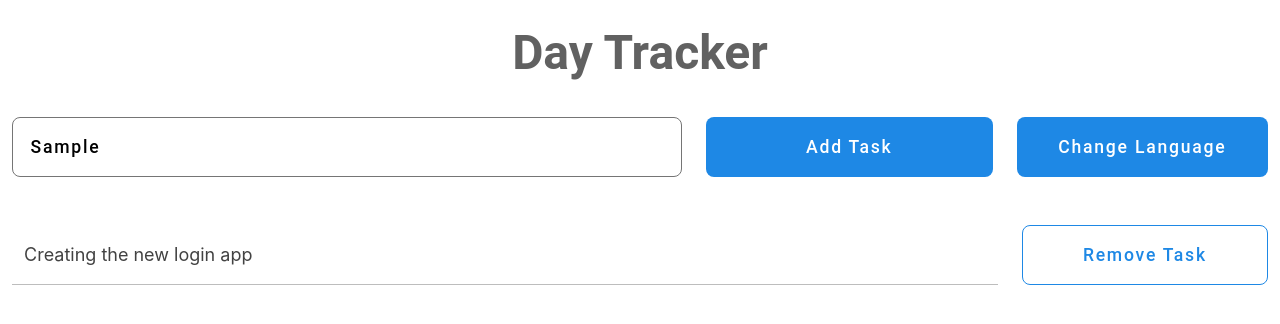
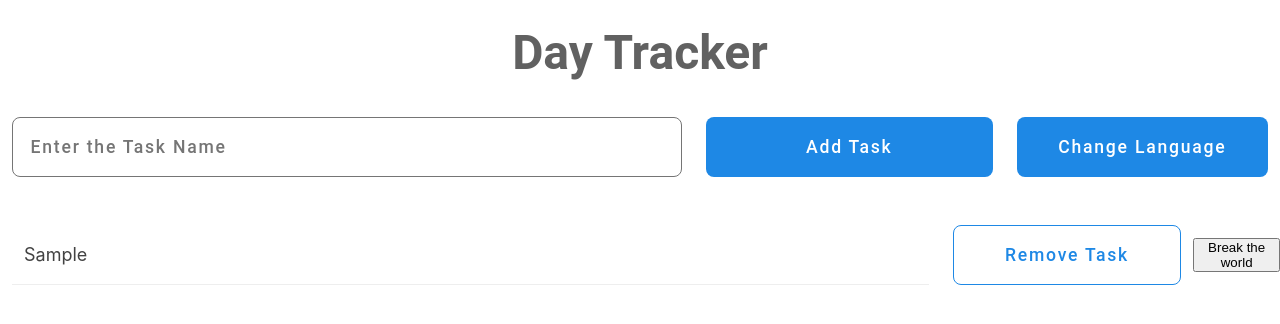
Before and after one commit to RiteshSinha919/day-tracker, a React (Create React App) app: page / in a window 1280 px wide. Both pictures are taken after typing "Sample" into the empty fields and a click on the button "Add Task". Shown: the top 324 px of the page. Built offline with nearby package versions, Linux system fonts and the light colour scheme.

Commit message:
integrated sentry

```diff
--- a/package.json
+++ b/package.json
@@ -3,6 +3,7 @@
   "version": "0.1.0",
   "private": true,
   "dependencies": {
+    "@sentry/react": "^9.19.0",
     "@testing-library/dom": "^10.4.0",
     "@testing-library/jest-dom": "^6.6.3",
     "@testing-library/react": "^16.3.0",
--- a/src/components/CustomButton/index.tsx
+++ b/src/components/CustomButton/index.tsx
@@ -8,10 +8,10 @@ interface ButtonProps {
 }
 
 const CustomButton: React.FC = (props: ButtonProps) => {
-  const { buttonText, buttonType } = props;
+  const { buttonText, buttonType, submitFunction } = props;
   return (
     <ButtonWrapper>
-      <StyledButton type={buttonType} onClick={props.submitFunction}>
+      <StyledButton type={buttonType} onClick={submitFunction}>
         {buttonText}
       </StyledButton>
     </ButtonWrapper>
--- a/src/components/CustomInput/index.tsx
+++ b/src/components/CustomInput/index.tsx
@@ -1,31 +1,41 @@
 import React from "react";
 import { observer } from "mobx-react-lite";
-import { InputWrapper, StyledInput } from "./styledComponents";
+import {
+  InputWrapper,
+  StyledInput,
+  ErrorMessageWrapper,
+} from "./styledComponents";
 import { inputStore } from "../../stores/InputStore";
 
 interface InputProps {
   placeholderText: string;
   name: string;
   type: string;
+  errorMsg?: string;
 }
 
 const CustomInput: React.FC = observer((props: InputProps) => {
-  const { placeholderText, name, type } = props;
+  const { placeholderText, name, type, errorMsg } = props;
 
   const handleChange = (e: React.ChangeEvent<HTMLInputElement>) => {
-    inputStore.setInput(name, e.target.value);
+    const inputValue = e.target.value;
+    inputStore.setInput(inputValue);
+    inputStore.setError("");
   };
 
   return (
+    <>
       <InputWrapper>
         <StyledInput
           type={type}
           name={name}
-        value={inputStore.getInput(name)}
+          value={inputStore.getInput()}
           onChange={handleChange}
           placeholder={placeholderText}
         />
       </InputWrapper>
+      {errorMsg && <ErrorMessageWrapper>{errorMsg}</ErrorMessageWrapper>}
+    </>
   );
 });
 
--- a/src/components/CustomInput/styledComponents.ts
+++ b/src/components/CustomInput/styledComponents.ts
@@ -3,6 +3,9 @@ import { styled } from "styled-components";
 export const InputWrapper = styled.div`
   height: 100%;
   width: 100%;
+  display: flex;
+  flex-direction: column;
+  justify-content: flex-start;
 `;
 
 export const StyledInput = styled.input`
@@ -19,3 +22,11 @@ export const StyledInput = styled.input`
   font-size: 1.1em;
   padding: 0 1em;
 `;
+
+export const ErrorMessageWrapper = styled.div`
+  color: ${(props) => props.theme.colors.red500};
+  margin: 6px;
+  height: 0;
+  font-weight: 400;
+  font-family: Roboto, sans-serif;
+`;
--- a/src/index.tsx
+++ b/src/index.tsx
@@ -3,6 +3,14 @@ import ReactDOM from "react-dom/client";
 import "./index.css";
 import App from "./App";
 import reportWebVitals from "./reportWebVitals";
+import * as Sentry from "@sentry/react";
+
+Sentry.init({
+  dsn: "https://775ee7787151f6286537662b0bd63f63@o4509348696621056.ingest.de.sentry.io/4509349219401808",
+  // Setting this option to true will send default PII data to Sentry.
+  // For example, automatic IP address collection on events
+  sendDefaultPii: true,
+});
 
 const root = ReactDOM.createRoot(document.getElementById("root"));
 root.render(
--- a/src/routes/TrackerPage/TaskItem/index.tsx
+++ b/src/routes/TrackerPage/TaskItem/index.tsx
@@ -6,22 +6,36 @@ import {
 } from "./styledComponents";
 import CustomButton from "../../../components/CustomButton";
 import { useTranslation } from "react-i18next";
+import { inputStore } from "../../../stores/InputStore";
+import { observer } from "mobx-react-lite";
 
 interface TaskItemProps {
+  taskId: string;
   taskName: string;
 }
 
-const TaskItem: React.FC = (props: TaskItemProps) => {
-  const { taskName } = props;
+const TaskItem: React.FC = observer((props: TaskItemProps) => {
+  const { taskName, taskId } = props;
   const { t } = useTranslation();
   return (
     <TaskItemContainer>
       <TaskItemContent>{taskName}</TaskItemContent>
       <RemoveButtonContainer>
-        <CustomButton buttonText={t("removeTask")} buttonType="secondary" />
+        <CustomButton
+          buttonText={t("removeTask")}
+          buttonType="secondary"
+          submitFunction={() => inputStore.removeTask(taskId)}
+        />
       </RemoveButtonContainer>
+      <button
+        onClick={() => {
+          throw new Error("This is your first error!");
+        }}
+      >
+        Break the world
+      </button>
     </TaskItemContainer>
   );
-};
+});
 
 export default TaskItem;
--- a/src/routes/TrackerPage/TaskItem/styledComponents.ts
+++ b/src/routes/TrackerPage/TaskItem/styledComponents.ts
@@ -20,7 +20,7 @@ export const TaskItemContent = styled.div`
   display: flex;
   align-items: center;
   justify-content: flex-start;
-  border-bottom: 1px solid ${(props) => props.theme.colors.grey400};
+  border-bottom: 1px solid ${(props) => props.theme.colors.grey200};
 `;
 
 export const RemoveButtonContainer = styled.div`
--- a/src/routes/TrackerPage/index.tsx
+++ b/src/routes/TrackerPage/index.tsx
@@ -40,18 +40,19 @@ const TrackerPage: React.FC = observer(() => {
       <TaskAdderContainer>
         <InputConatiner>
           <CustomInput
-            name="name"
+            name="addItem"
             type="text"
             placeholderText={t("enterTaskName")}
+            errorMsg={inputStore.errorMessage}
           />
         </InputConatiner>
         <AddButtonContainer>
           <CustomButton
             buttonText={t("addTask")}
             buttonType="primary"
-            submitFunction={() =>
-              inputStore.addTask(inputStore.getInput("name"))
-            }
+            submitFunction={() => {
+              inputStore.addTask();
+            }}
           />
         </AddButtonContainer>
       </TaskAdderContainer>
@@ -59,7 +60,13 @@ const TrackerPage: React.FC = observer(() => {
   };
 
   const renderTaskItem = () => {
-    return <TaskItem taskName="Creating the new login app" />;
+    return inputStore.taskBucket.map((task) => (
+      <TaskItem
+        key={task.taskId}
+        taskName={task.taskName}
+        taskId={task.taskId}
+      />
+    ));
   };
 
   return (
--- a/src/stores/InputStore/index.ts
+++ b/src/stores/InputStore/index.ts
@@ -1,38 +1,96 @@
-import { makeObservable, observable, action } from "mobx";
+import { makeObservable, observable, action, reaction } from "mobx";
+import { v4 as uuidv4 } from "uuid";
+
+interface Task {
+  taskId: string;
+  taskName: string;
+}
 
 class InputStore {
-  inputs: Record<string, string> = {};
-  taskBucket: string[] = [];
+  input: string = "";
+  taskBucket: Task[] = [];
+  errorMessage: string = "";
 
   constructor() {
     makeObservable(this, {
-      inputs: observable,
+      input: observable,
+      taskBucket: observable,
+      errorMessage: observable,
+
+      addTask: action,
       setInput: action,
+      setError: action,
       resetInput: action,
-      taskBucket: observable,
-      addTask: action,
+      removeTask: action,
+      setTaskBucket: action,
+      initializeStore: action,
     });
 
-    this.taskBucket = [];
-    this.inputs = {};
+    this.initializeStore();
   }
 
-  setInput(key: string, value: string) {
-    this.inputs[key] = value;
+  initializeStore() {
+    const storedTasks = localStorage.getItem("dayTrackerTasks");
+    if (storedTasks) {
+      try {
+        this.setTaskBucket(JSON.parse(storedTasks));
+      } catch (e) {
+        console.error("Failed to parse the localstorage tasks", e);
+        this.setTaskBucket([]);
+      }
+    } else {
+      this.setTaskBucket([]);
+    }
+    this.resetInput();
   }
 
-  getInput(key: string) {
-    return this.inputs[key] || "";
+  setInput(inputValue: string) {
+    this.input = inputValue;
+  }
+
+  getInput() {
+    return this.input || "";
   }
 
   resetInput() {
-    this.inputs = {};
+    this.input = "";
   }
 
-  addTask(task: string) {
-    console.log("new", task);
-    this.taskBucket.push(task);
+  setTaskBucket(tasks: Task[]) {
+    this.taskBucket = tasks;
+    return this.taskBucket;
+  }
+
+  setError(error: string) {
+    this.errorMessage = error;
+  }
+
+  addTask() {
+    if (this.input.trim()) {
+      this.setError("");
+      const newTask: Task = {
+        taskId: uuidv4(),
+        taskName: this.input.trim(),
+      };
+      this.setTaskBucket([...this.taskBucket, newTask]);
+      this.resetInput();
+    } else {
+      this.setError("Please enter a task");
+    }
+  }
+
+  removeTask(taskId: string) {
+    this.setTaskBucket(
+      this.taskBucket.filter((task) => task.taskId !== taskId)
+    );
   }
 }
 
 export const inputStore = new InputStore();
+
+reaction(
+  () => inputStore.taskBucket.slice(),
+  (tasks) => {
+    localStorage.setItem("dayTrackerTasks", JSON.stringify(tasks));
+  }
+);
```
Also changed, not shown: 1 other file (tests, documents, lock files or other folders). Lines whose indentation alone changed are shown as unchanged.
